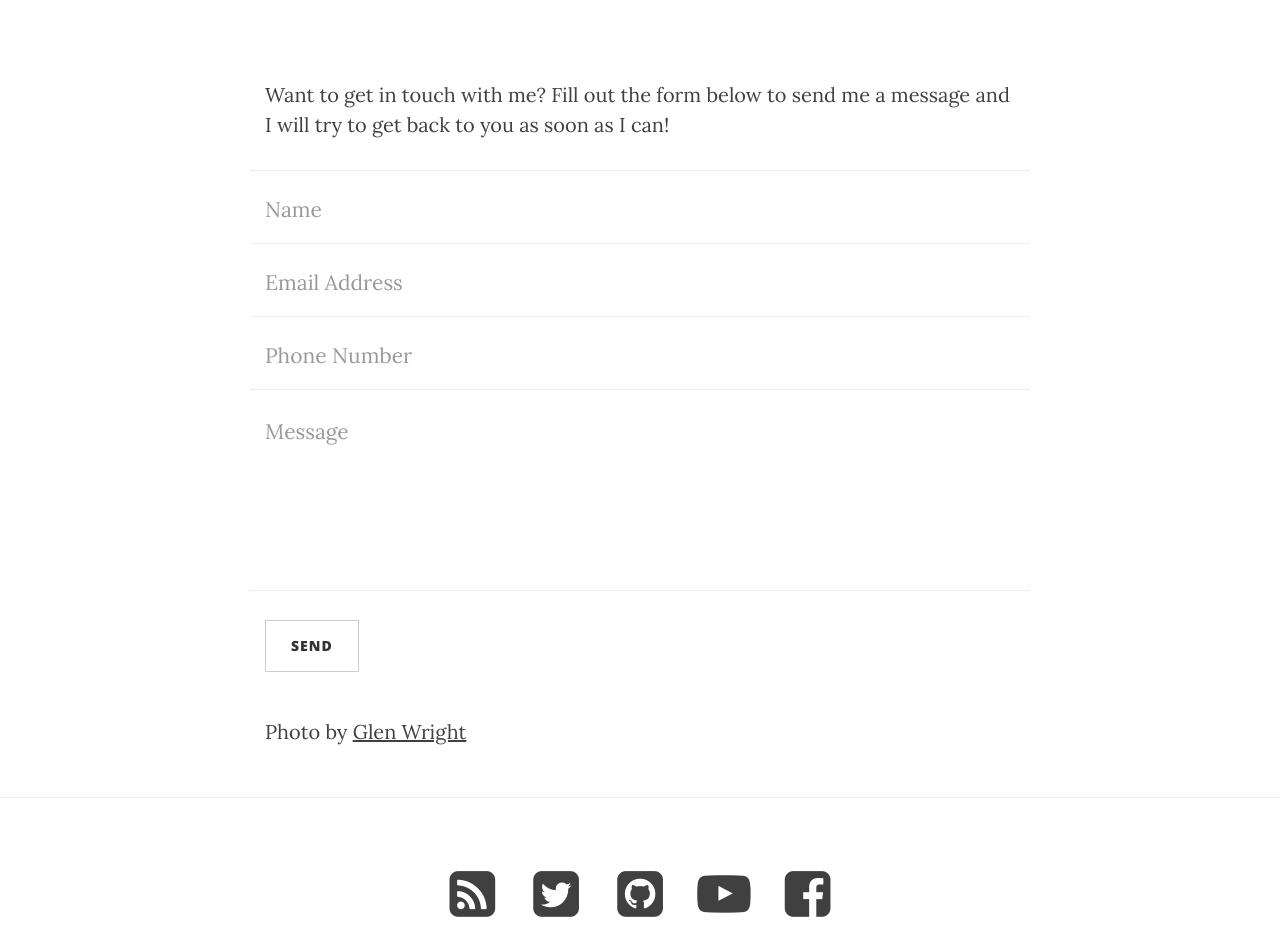
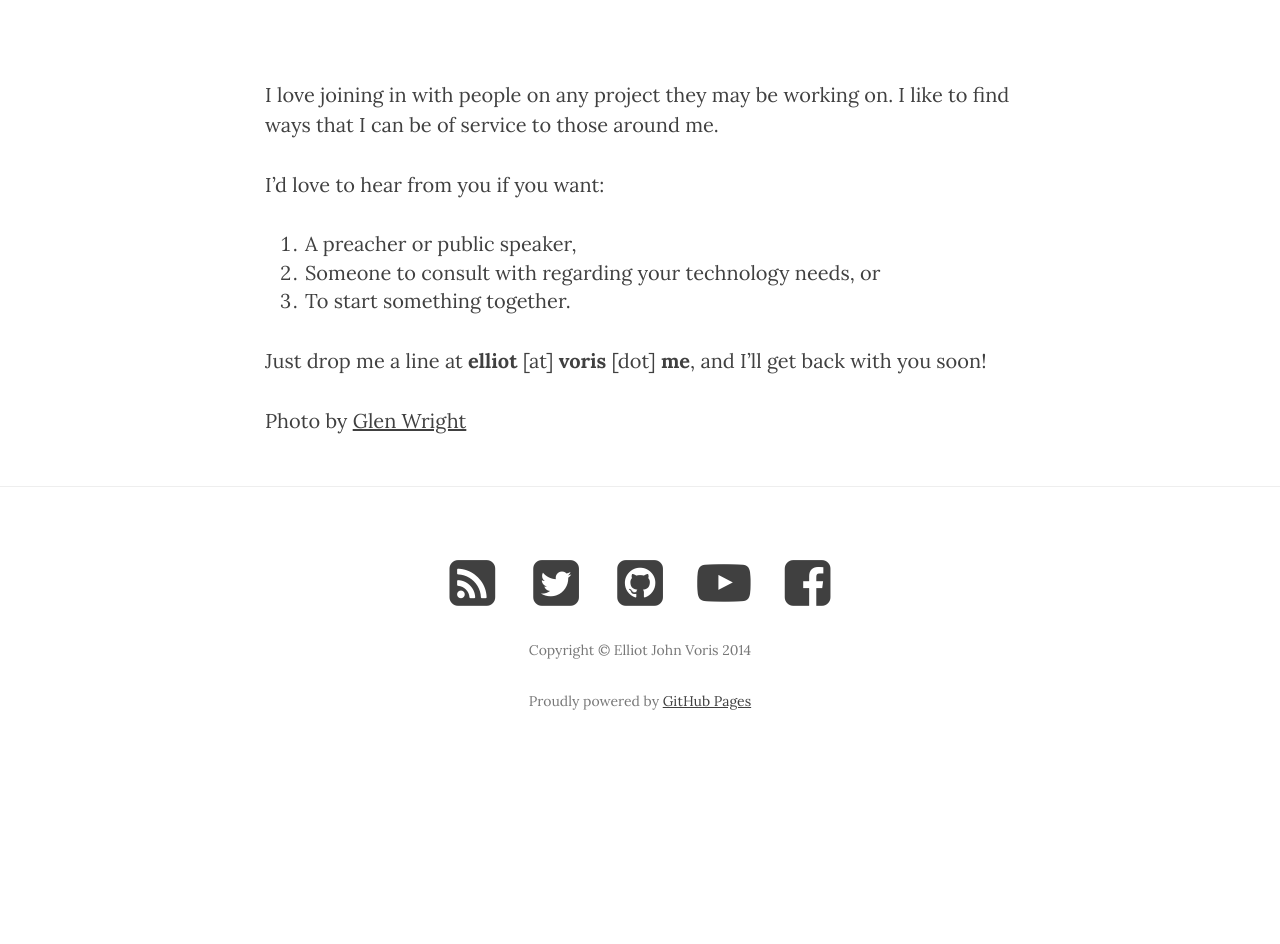
Before and after one commit to ElliotFriend/elliotfriend.github.io, a Jekyll site: the page built from contact.markdown, in a window 1280 px wide and 1400 px high. Shown: the part 456-1400 px from the top of the window. Built offline with Jekyll 4.4.1, drawn with Linux system fonts in a browser that asks for light colours; nearby versions of some CDN libraries.

Commit message:
Adding some images, some slight changes to some things here and there
Signed-off-by: Elliot Voris <elliot@voris.me>

```diff
--- a/_posts/2011-12-19-blast-from-the-past.markdown
+++ b/_posts/2011-12-19-blast-from-the-past.markdown
@@ -10,7 +10,7 @@ seq: 9
 ---
 Here's a video that [@brockthoward](https://twitter.com/brockthoward)
 and I put together back in the day. It's easily one of my favorites that
-I've made!
+I've been a part of!
 
 <iframe width="560" height="315" src="//www.youtube.com/embed/bw9d2APczx8?rel=0"
 frameborder="0" allowfullscreen></iframe>
--- a/blog.html
+++ b/blog.html
@@ -2,7 +2,7 @@
 layout: page
 title: Blog
 description: "This is what I write."
-img-name: "home-bg.jpg"
+img-name: moleskin.jpg
 permalink: /blog/
 ---
 {% for post in site.posts %}
--- a/contact.html
+++ /dev/null
@@ -1,51 +0,0 @@
----
-layout: page
-title: "Contact"
-description: "Have questions? I have answers (maybe)."
-img-name: mailboxes.jpg
-permalink: /contact/
----
-
-<p>Want to get in touch with me? Fill out the form below to send me a message and I will try to get back to you as soon as I can!</p>
-<!-- Contact Form - Enter your email address on line 19 of the mail/contact_me.php file to make this form work. -->
-<!-- WARNING: Some web hosts do not allow emails to be sent through forms to common mail hosts like Gmail or Yahoo. It's recommended that you use a private domain email address! -->
-<!-- NOTE: To use the contact form, your site must be on a live web host with PHP! The form will not work locally! -->
-<form name="sentMessage" id="contactForm" novalidate>
-    <div class="row control-group">
-        <div class="form-group col-xs-12 floating-label-form-group controls">
-            <label>Name</label>
-            <input type="text" class="form-control" placeholder="Name" id="name" required data-validation-required-message="Please enter your name.">
-            <p class="help-block text-danger"></p>
-        </div>
-    </div>
-    <div class="row control-group">
-        <div class="form-group col-xs-12 floating-label-form-group controls">
-            <label>Email Address</label>
-            <input type="email" class="form-control" placeholder="Email Address" id="email" required data-validation-required-message="Please enter your email address.">
-            <p class="help-block text-danger"></p>
-        </div>
-    </div>
-    <div class="row control-group">
-        <div class="form-group col-xs-12 floating-label-form-group controls">
-            <label>Phone Number</label>
-            <input type="tel" class="form-control" placeholder="Phone Number" id="phone" required data-validation-required-message="Please enter your phone number.">
-            <p class="help-block text-danger"></p>
-        </div>
-    </div>
-    <div class="row control-group">
-        <div class="form-group col-xs-12 floating-label-form-group controls">
-            <label>Message</label>
-            <textarea rows="5" class="form-control" placeholder="Message" id="message" required data-validation-required-message="Please enter a message."></textarea>
-            <p class="help-block text-danger"></p>
-        </div>
-    </div>
-    <br>
-    <div id="success"></div>
-    <div class="row">
-        <div class="form-group col-xs-12">
-            <button type="submit" class="btn btn-default">Send</button>
-        </div>
-    </div>
-</form>
-
-<p>Photo by <a href="https://flic.kr/p/8TBC9A">Glen Wright</a></p>
--- /dev/null
+++ b/contact.markdown
@@ -0,0 +1,21 @@
+---
+layout: page
+title: "Contact"
+description: "Have questions? I have answers (maybe)."
+img-name: mailboxes.jpg
+permalink: /contact/
+---
+
+I love joining in with people on any project they may be working on. I
+like to find ways that I can be of service to those around me.
+
+I’d love to hear from you if you want:
+
+1. A preacher or public speaker,
+1. Someone to consult with regarding your technology needs, or
+1. To start something together.
+
+Just drop me a line at **elliot** [at] **voris** [dot] **me**, and I’ll
+get back with you soon!
+
+<p>Photo by <a href="https://flic.kr/p/8TBC9A">Glen Wright</a></p>
--- a/index.html
+++ b/index.html
@@ -5,7 +5,7 @@ img-name: "home-bg.jpg"
 ---
   <div class="row">
     <div class="col-md-12 col-lg-12">
-      <p>I'm really glad you're here! Check out some of my creative and/or preaching work. You can also view some of my writings, if you're so inclined. </p>
+      <p>I'm really glad you're here! Check out some of my preaching/creative/technical work. You can also view some of my writings, if you're so inclined. </p>
     </div>
     <div class="col-md-6 col-lg-6">
       <center>
```
Also changed, not shown: about.markdown (+4 -4 lines), portfolio.html (+1 -1 lines), img/projects/submerge-logo.png (added), 1 other file.
